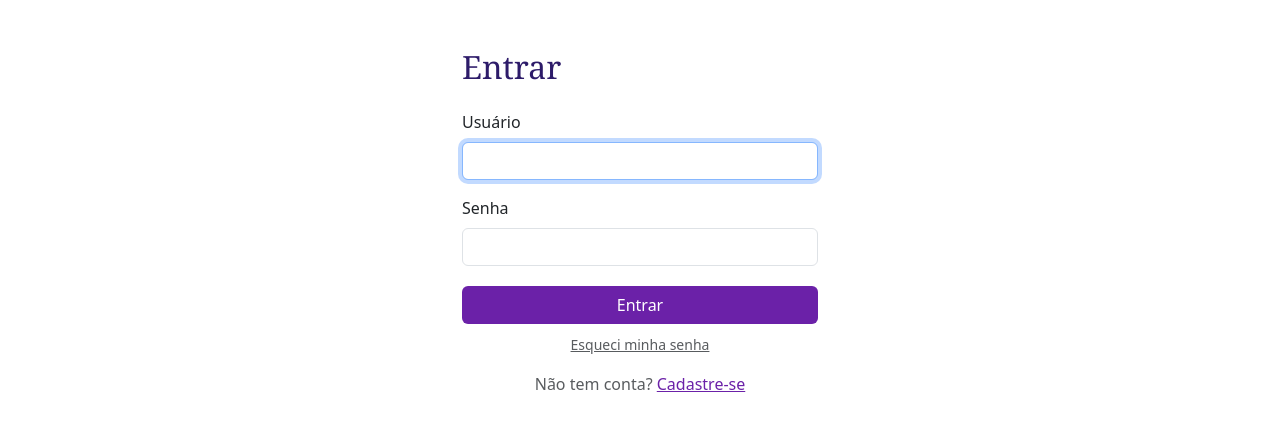
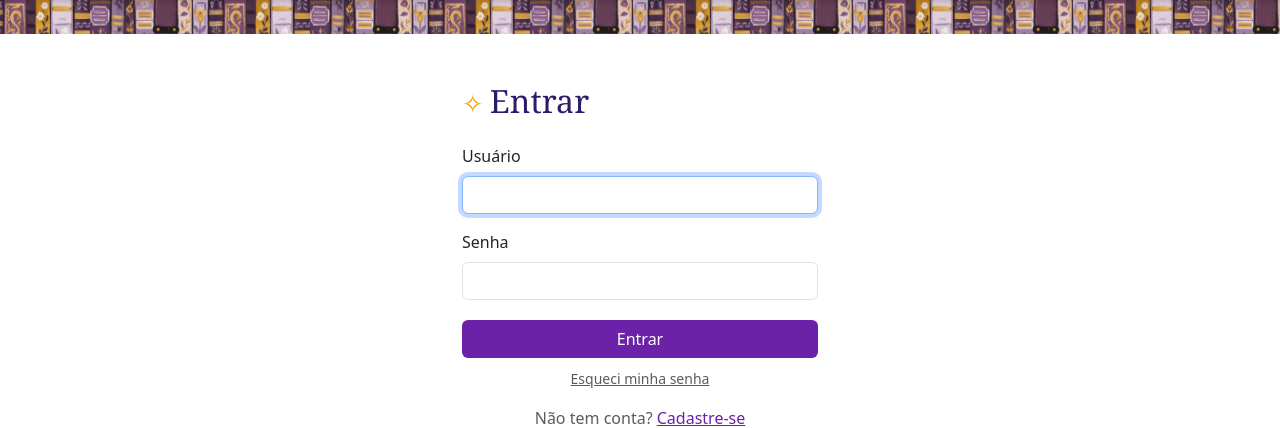
Before and after one commit to Juliannas-003/Lirion, a Django app: a page that uses templates/base.html in a window 1280 px wide. Shown: the part 56-484 px from the top of the page. Run offline with Django 5.2, Linux system fonts and the light colour scheme.

Commit message:
template base atualizado

```diff
--- a/templates/base.html
+++ b/templates/base.html
@@ -5,9 +5,28 @@
     <meta name="viewport" content="width=device-width, initial-scale=1.0">
     <title>{% block title %}Lírion{% endblock %}</title>
     <link href="https://cdn.jsdelivr.net/npm/bootstrap@5.3.0/dist/css/bootstrap.min.css" rel="stylesheet">
+    <link rel="stylesheet" href="https://cdn.jsdelivr.net/npm/bootstrap-icons@1.11.3/font/bootstrap-icons.css">
     {% load static %}
     <link rel="stylesheet" href="{% static 'css/lirion.css' %}">
-    <link rel="stylesheet" href="https://cdn.jsdelivr.net/npm/bootstrap-icons@1.11.3/font/bootstrap-icons.css">
+    <style>
+        .lirion-strip {
+            width: 100%;
+            height: 34px;
+            background-image: url("{% static 'img/lirion_bg.png' %}");
+            background-repeat: repeat;
+            background-size: 220px auto;
+            background-position: center top;
+            box-shadow: 0 2px 6px rgba(0,0,0,0.15) inset;
+        }
+
+        .container h2::before {
+            content: "✧";
+            color: #F59E0B;
+            font-size: 0.8em;
+            margin-right: 0.4rem;
+            vertical-align: middle;
+        }
+    </style>
 </head>
 <body>
     <nav class="navbar navbar-expand-lg navbar-dark" style="background-color: #2D1B69;">
@@ -20,6 +39,7 @@
                     <a class="nav-link text-white-50" href="{% url 'livros:buscar' %}">Buscar livro</a>
                     <a class="nav-link text-white-50" href="{% url 'livros:estante' %}">Minha estante</a>
                     <a class="nav-link text-white-50" href="{% url 'retratos:criar_plano' %}">Plano de leitura</a>
+
                     <div class="dropdown ms-3">
                         <button class="btn btn-link nav-link text-white p-0 dropdown-toggle"
                                 type="button" data-bs-toggle="dropdown" aria-expanded="false"
@@ -37,7 +57,7 @@
                                 <form method="post" action="/accounts/logout/" class="m-0">
                                     {% csrf_token %}
                                     <button type="submit" class="dropdown-item text-danger">
-                                            <i class="bi bi-x-circle me-2"></i>Sair
+                                        <i class="bi bi-x-circle me-2"></i>Sair
                                     </button>
                                 </form>
                             </li>
@@ -50,6 +70,8 @@
             </div>
         </div>
     </nav>
+
+    <div class="lirion-strip"></div>
 
     <div class="container mt-4">
         {% if messages %}
@@ -66,22 +88,5 @@
     </div>
 
     <script src="https://cdn.jsdelivr.net/npm/bootstrap@5.3.0/dist/js/bootstrap.bundle.min.js"></script>
-
-
-    <div id="lirion-loading-overlay" class="d-none"
-        style="position:fixed; inset:0; background:rgba(45,27,105,0.94);
-            z-index:2000; display:flex; align-items:center;
-            justify-content:center; flex-direction:column;">
-        <div class="spinner-border" style="width:3.5rem; height:3.5rem; color:#F59E0B;" role="status"></div>
-        <p id="lirion-loading-text" class="mt-3 text-white"
-            style="font-family: Georgia, serif; font-size:1.1rem;">Gerando...</p>
-    </div>
-
-    <script>
-    function lirionShowLoading(mensagem) {
-        document.getElementById('lirion-loading-text').textContent = mensagem;
-        document.getElementById('lirion-loading-overlay').classList.remove('d-none');
-    }
-    </script>
 </body>
 </html>
```
